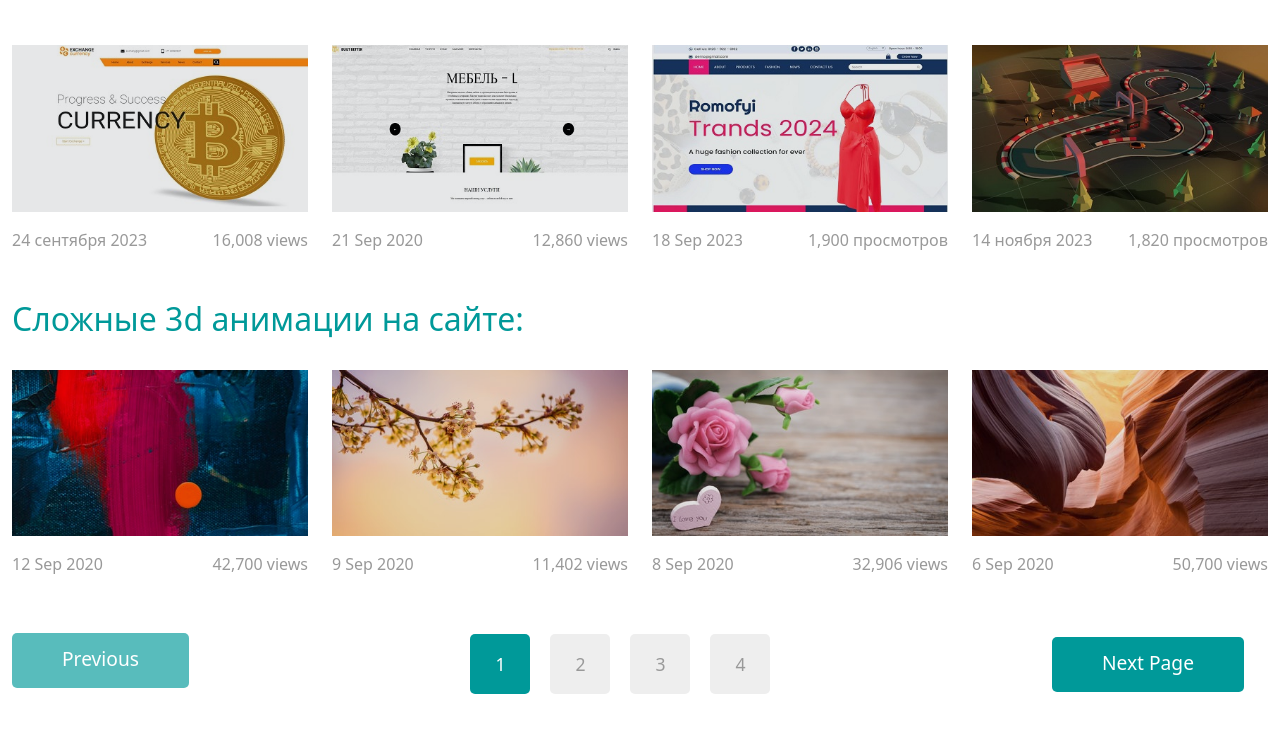
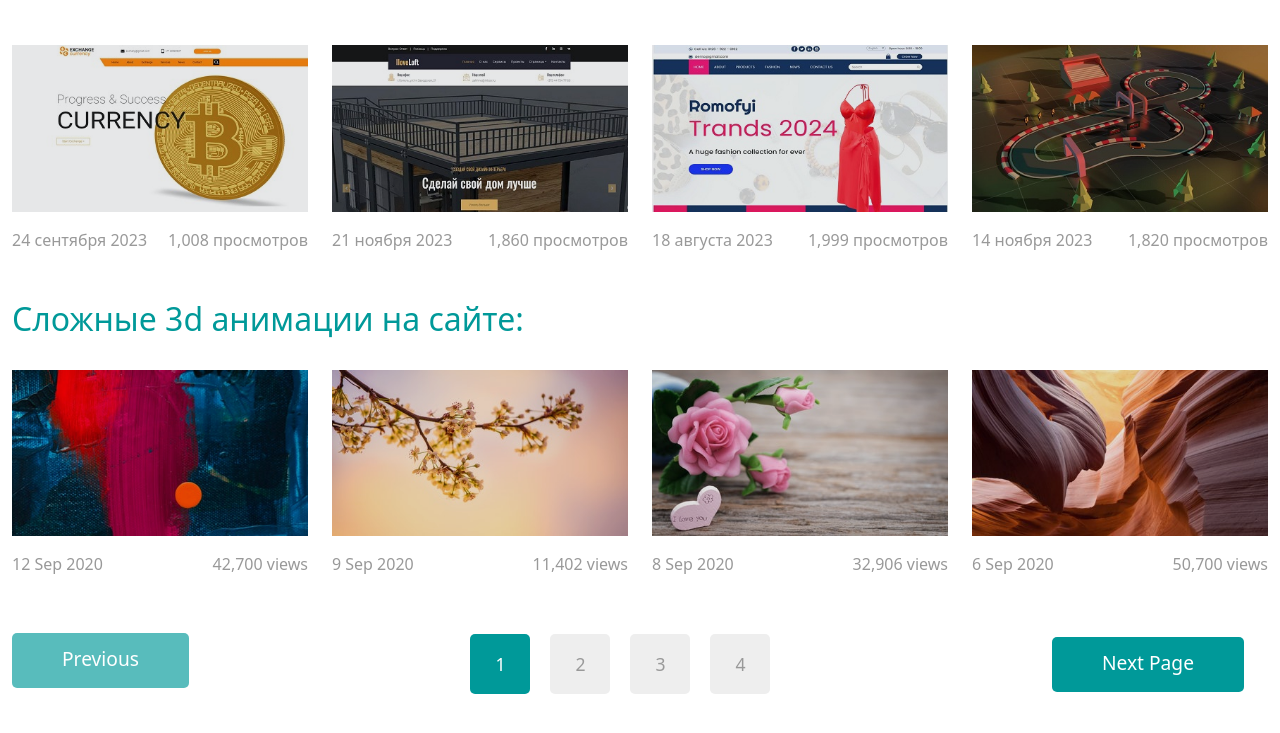
Before and after one commit to EugeneZakhno/portfolio, a plain HTML site: page 3d-sites.html in a window 1280 px wide. Shown: the part 863-1596 px from the top of the page. Drawn offline with Linux system fonts and the light colour scheme.

Commit message:
3d sites loft furniture

```diff
--- a/3d-sites.html
+++ b/3d-sites.html
@@ -131,20 +131,20 @@
                 </figure>
                 <div class="d-flex justify-content-between tm-text-gray">
                     <span>24 сентября 2023</span>
-                    <span>16,008 views</span>
+                    <span>1,008 просмотров</span>
                 </div>
             </div>
             <div class="col-xl-3 col-lg-4 col-md-6 col-sm-6 col-12 mb-5">
                 <figure class="effect-ming tm-video-item">
-                    <img src="img/img-06.jpg" alt="Image" class="img-fluid">
+                    <img src="img/img-36.jpg" alt="Image" class="img-fluid">
                     <figcaption class="d-flex align-items-center justify-content-center">
                         <h2>loft-Мебель </h2>
-                        <a href="bots.html">View more</a>
+                        <a href="https://eugenezakhno.github.io/idesign">View more</a>
                     </figcaption>
                 </figure>
                 <div class="d-flex justify-content-between tm-text-gray">
-                    <span>21 Sep 2020</span>
-                    <span>12,860 views</span>
+                    <span>21 ноября 2023</span>
+                    <span>1,860 просмотров</span>
                 </div>
             </div>
             <div class="col-xl-3 col-lg-4 col-md-6 col-sm-6 col-12 mb-5">
@@ -156,8 +156,8 @@
                     </figcaption>
                 </figure>
                 <div class="d-flex justify-content-between tm-text-gray">
-                    <span>18 Sep 2023</span>
-                    <span>1,900 просмотров</span>
+                    <span>18 августа 2023</span>
+                    <span>1,999 просмотров</span>
                 </div>
             </div>
             <div class="col-xl-3 col-lg-4 col-md-6 col-sm-6 col-12 mb-5">
```
Also changed, not shown: img/img-36.jpg (added).
